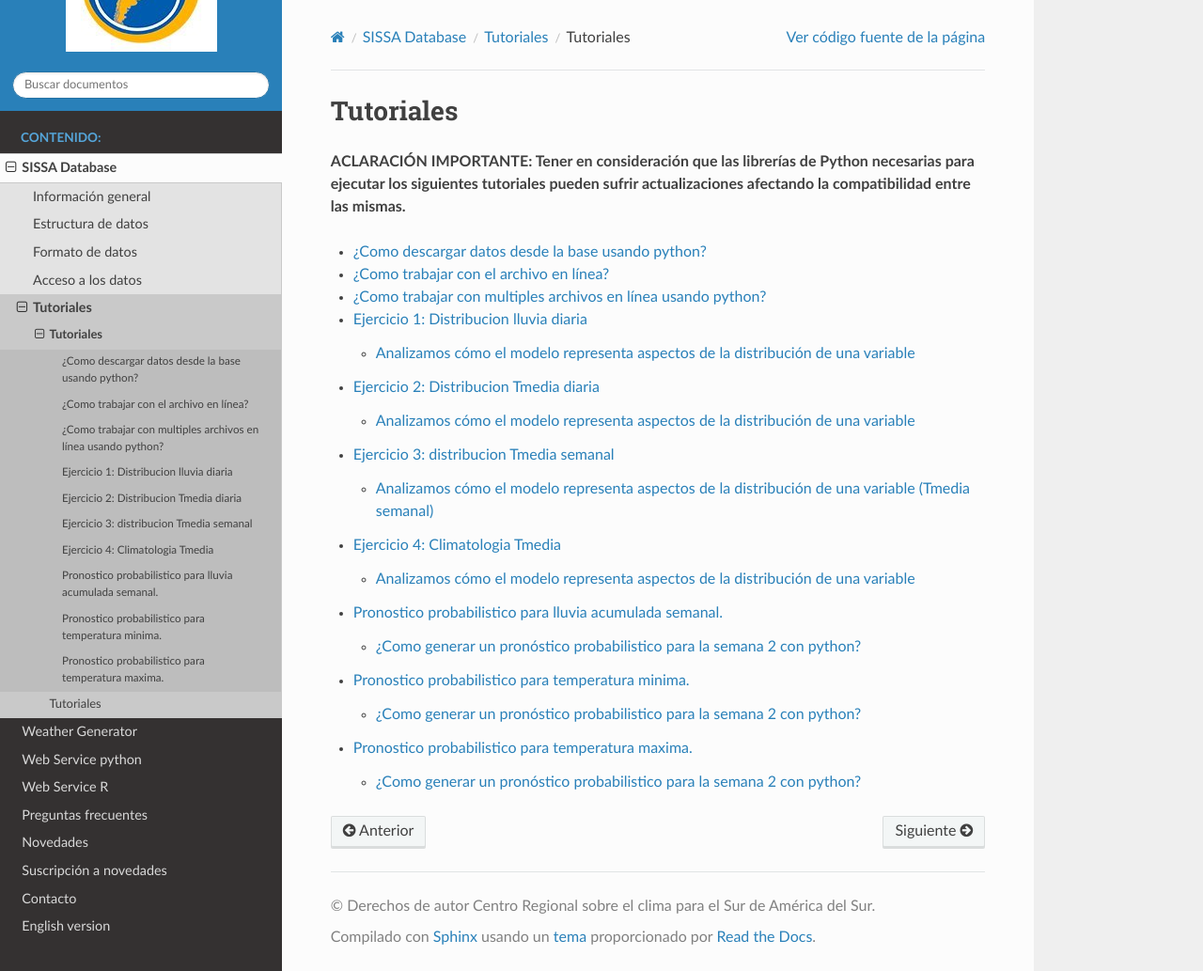
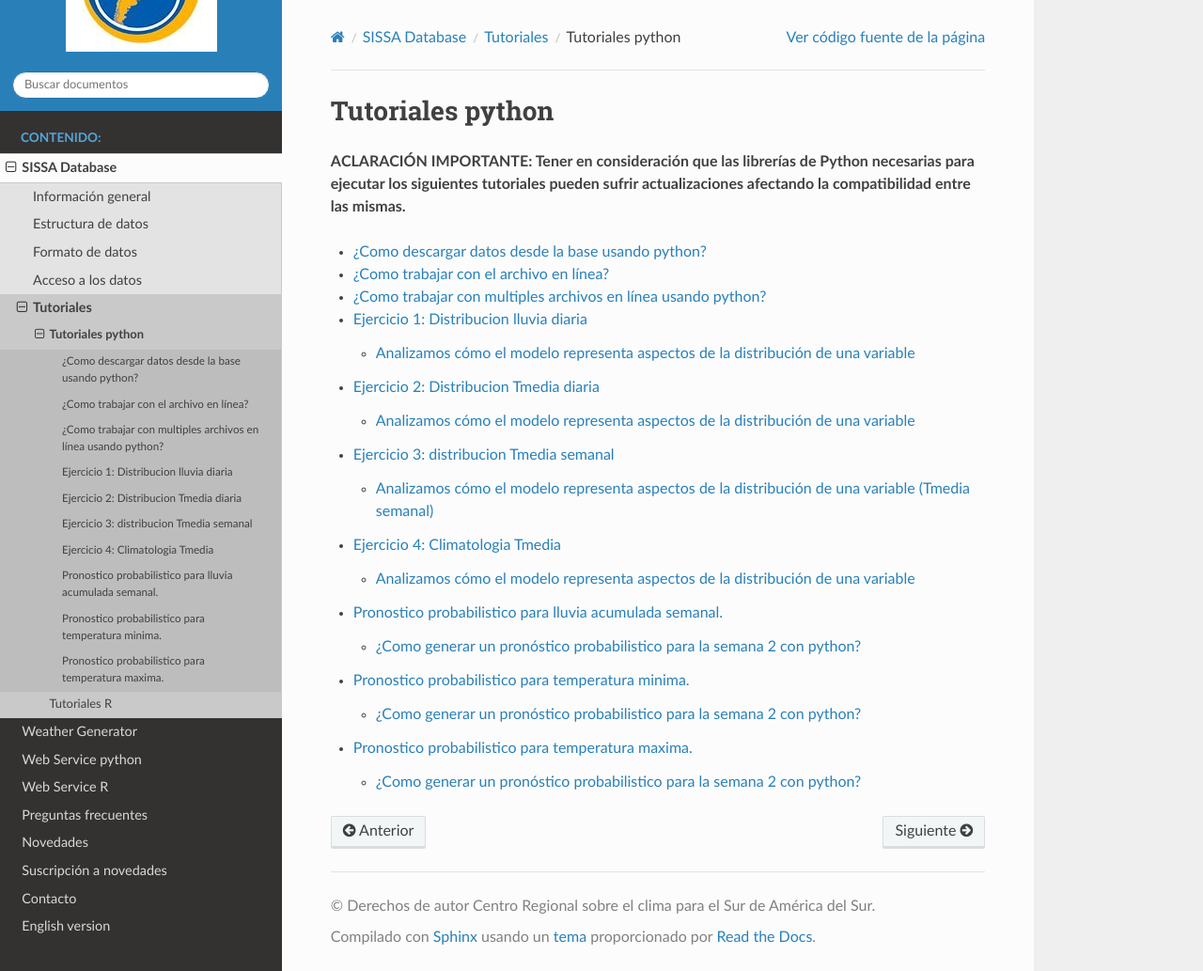
Before and after one commit to CRC-SAS/documentation_crc_sas, a Sphinx documentation site: the page built from source/SISSA_database/5Tutoriales_python.rst, in a window 1280 px wide and 1033 px high. Shown: the whole window at 94% size. Built offline with Sphinx 7.4.7 and the Read the Docs theme 2.0.0, drawn with Linux system fonts in a browser that asks for light colours; pages that are not in the unit, such as notebooks, are missing from menus.

Commit message:
Actualizacion titulos tutoriales

```diff
--- a/source/SISSA_database/5Tutoriales_R.rst
+++ b/source/SISSA_database/5Tutoriales_R.rst
@@ -3,10 +3,10 @@
    You can adapt this file completely to your liking, but it should at least
    contain the root `toctree` directive.
 
-Tutoriales
+Tutoriales R
 ==========
 
-**ACLARACIÓN IMPORTANTE: Tener en consideración que las librerías de Python necesarias para ejecutar los siguientes tutoriales pueden sufrir actualizaciones afectando la compatibilidad entre las mismas.**
+**ACLARACIÓN IMPORTANTE: Tener en consideración que las librerías de R necesarias para ejecutar los siguientes tutoriales pueden sufrir actualizaciones afectando la compatibilidad entre las mismas.**
 
 .. toctree::
     :maxdepth: 2
--- a/source/SISSA_database/5Tutoriales_python.rst
+++ b/source/SISSA_database/5Tutoriales_python.rst
@@ -3,7 +3,7 @@
    You can adapt this file completely to your liking, but it should at least
    contain the root `toctree` directive.
 
-Tutoriales
+Tutoriales python
 ==========
 
 **ACLARACIÓN IMPORTANTE: Tener en consideración que las librerías de Python necesarias para ejecutar los siguientes tutoriales pueden sufrir actualizaciones afectando la compatibilidad entre las mismas.**
```
